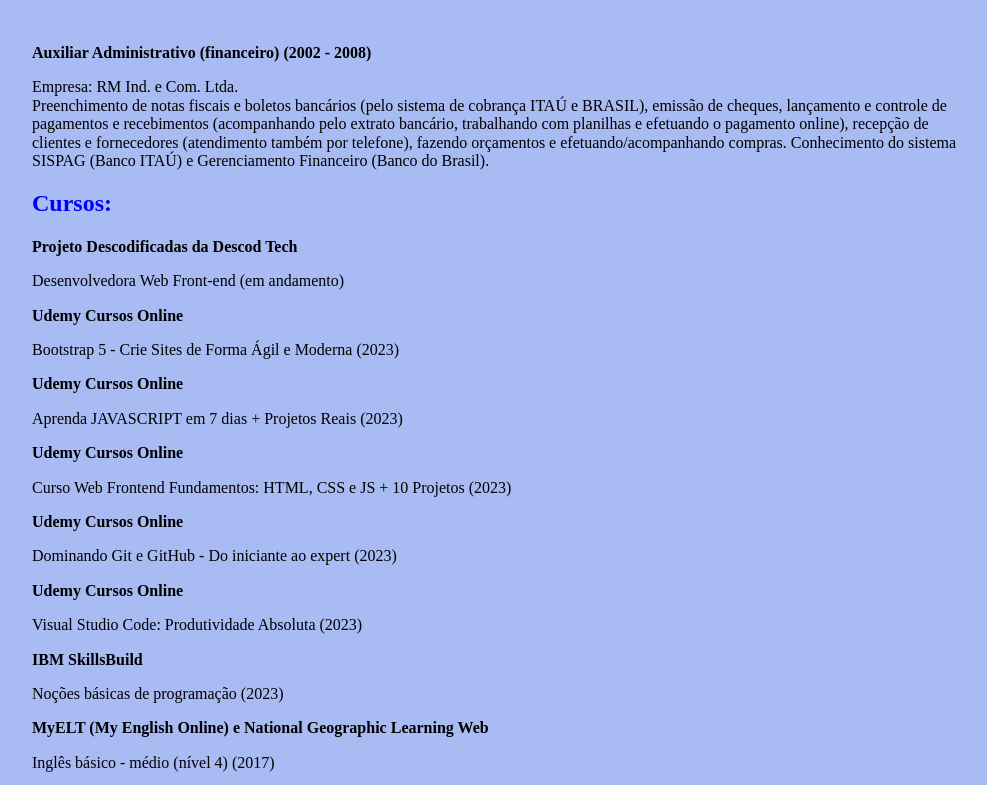
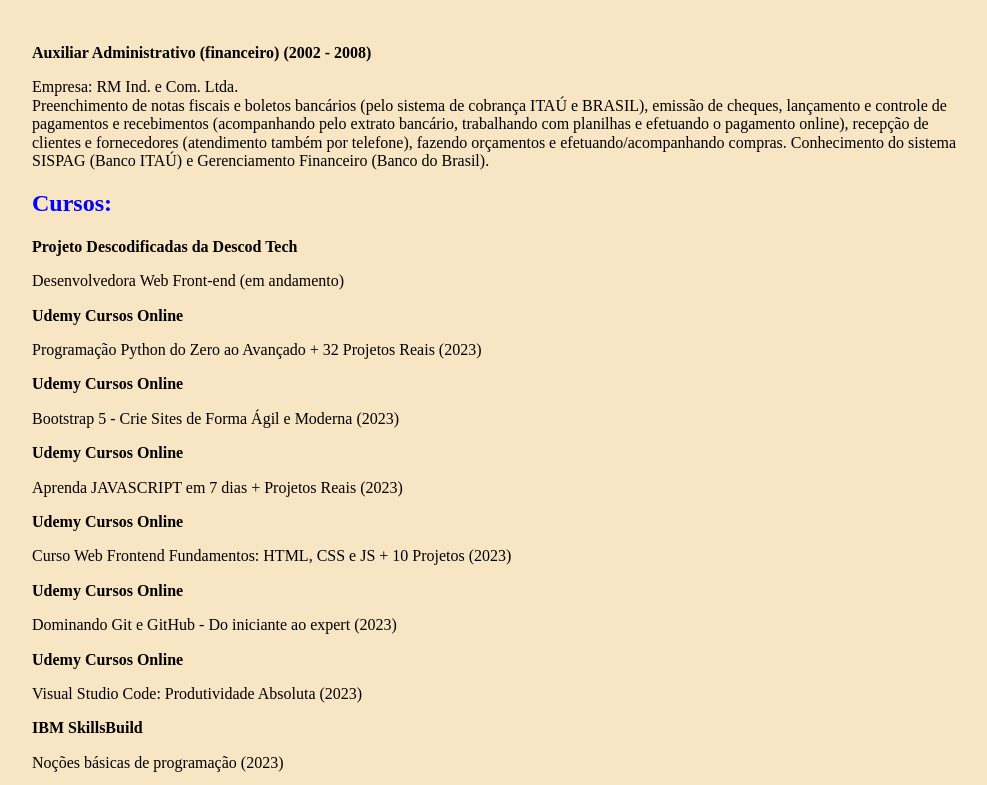
Before and after one commit to lucienelima8/CurriculoLucieneLima, a plain HTML site: page index.html in a window 1280 px wide. Shown: the part 875-1660 px from the top of the page, without its empty margins (144-1131 px from the left). Drawn offline with Linux system fonts and the light colour scheme.

Commit message:
incluíndo curso python

```diff
--- a/estilo.css
+++ b/estilo.css
@@ -1,5 +1,7 @@
 body {
-    background-color: rgba(153, 175, 240, 0.849);
+    /*background-color: rgba(153, 175, 240, 0.849);*/
+    /*background-color: rgba(153, 175, 240, 0.658);*/
+    background-color: rgba(245, 222, 179, 0.767);
     margin: 1rem 1rem 2rem 1rem;
 
 }
--- a/index.html
+++ b/index.html
@@ -76,9 +76,12 @@
     </p>
 
     <h2>Cursos:</h2>
-    <!-- Dps do <p> usei <b> pra deixar em negrito -->
+
     <p class="nome_curso">Projeto Descodificadas da Descod Tech</p>
     <p>Desenvolvedora Web Front-end (em andamento)</p>
+
+    <p class="nome_curso">Udemy Cursos Online</p>
+    <p>Programação Python do Zero ao Avançado + 32 Projetos Reais (2023)</p>
 
     <p class="nome_curso">Udemy Cursos Online</p>
     <p>Bootstrap 5 - Crie Sites de Forma Ágil e Moderna (2023)</p>
```
